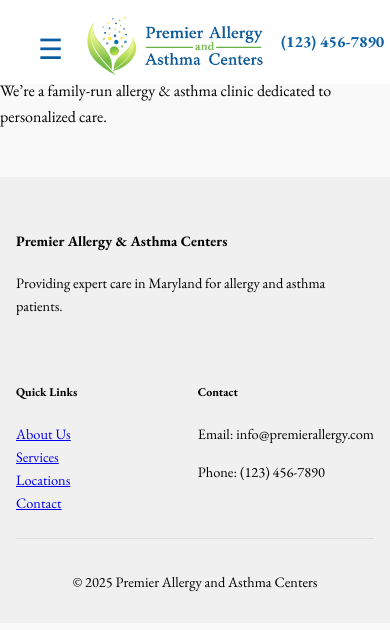
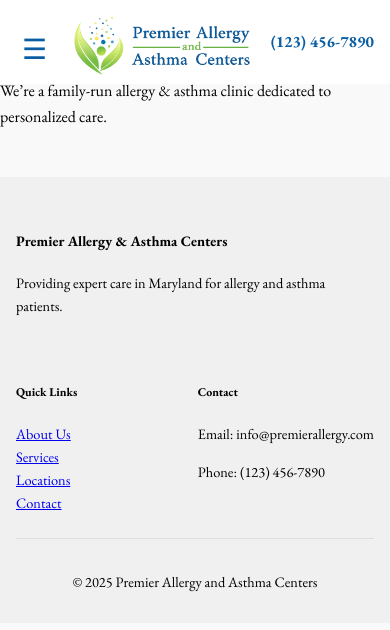
Before and after one commit to noasriGit/premier-allergy, a Next.js app: page /about in a window 390 px wide. Shown: the top 630 px of the page. Built offline with nearby package versions, Linux system fonts and the light colour scheme.

Commit message:
navbar mobile

```diff
--- a/components/Header.module.css
+++ b/components/Header.module.css
@@ -148,35 +148,19 @@
       display: block;
     }
 
-    /* Force single-row and reorder items */
-    .container {
-      display: flex;
-      flex-wrap: nowrap;
-      align-items: center;
-      justify-content: space-between;
-    }
-
-    .hamburger {
-      order: 1;       /* far left */
-      margin-left: 1rem;
-    }
-    .logo {
-      order: 2;       /* center */
-      margin: 0 1rem;
-    }
-    .contact {
-      order: 3;       /* far right */
-      flex-grow: 1;
-      text-align: right;
-      margin-right: 1rem;
-    }
     .container {
       display: flex;
       justify-content: space-between;
       align-items: center;
+      max-width: 1280px;
+      margin: 0 auto;
+      flex-wrap: wrap;
+      position: relative;
       padding: 0 1rem;
-      position: relative;
+      width: 100%;
+      box-sizing: border-box;
     }
+
 
     .hamburger {
       display: block;
@@ -199,7 +183,14 @@
       order: 3;
       text-align: right;
       font-size: 0.8rem;
-      flex-shrink: 0;
+      flex-shrink: 1;
+        max-width: 130px; /* Limits text overflow */
+    overflow: hidden;
+    white-space: nowrap;
+    text-overflow: ellipsis;
+    display: flex;
+    flex-direction: column;
+    align-items: flex-end;
     }
 
     .phone {
```
